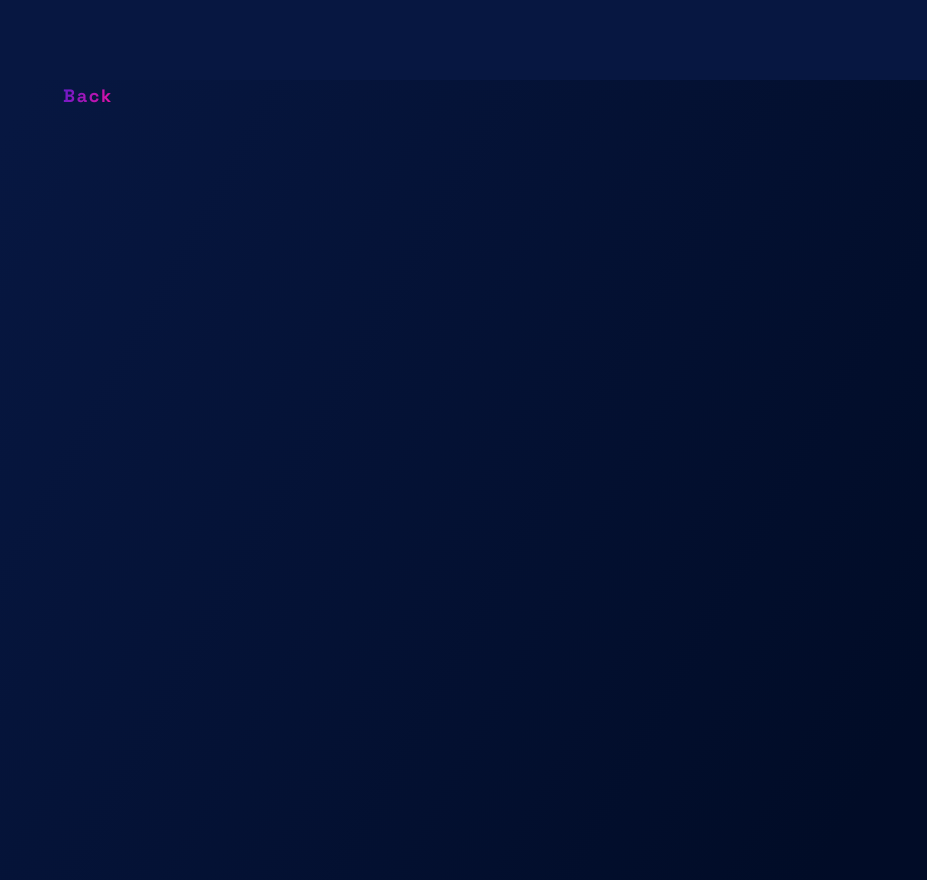
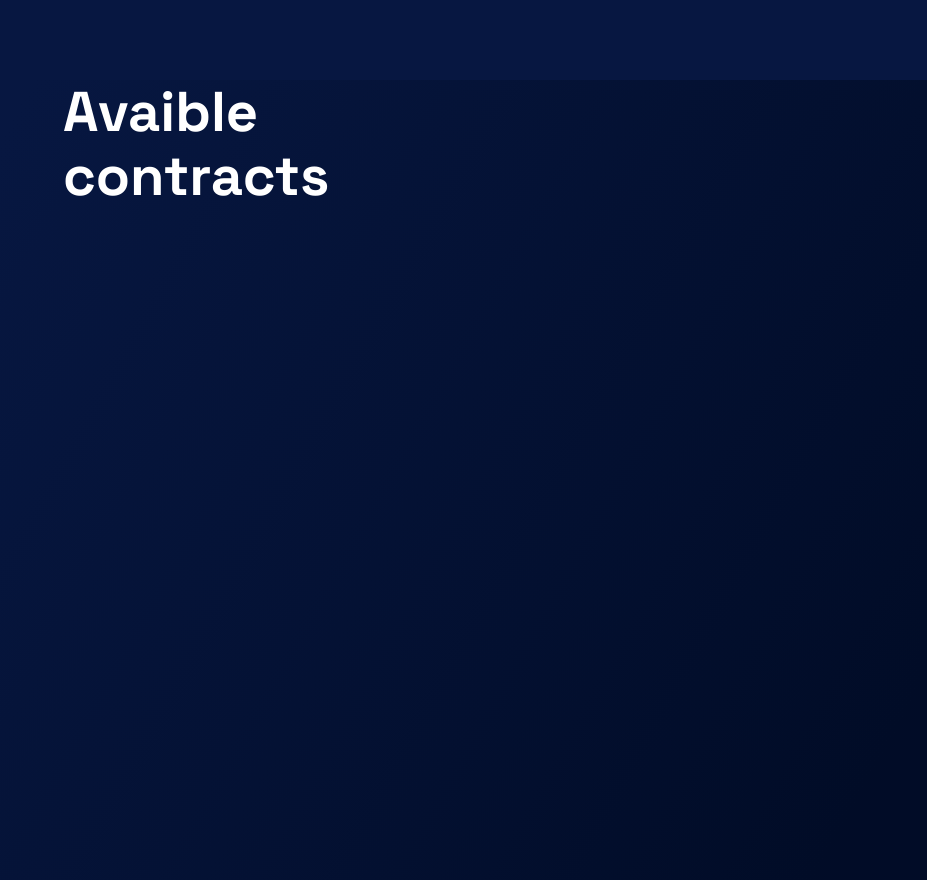
Before and after one commit to atomiklabs/deploycontracts.io, a Next.js app: page / in a window 1280 px wide. Shown: the whole page, without its empty margins (353-1280 px from the left). Built offline with nearby package versions, Linux system fonts and the light colour scheme.

Commit message:
add h2 heading

```diff
--- /dev/null
+++ b/components/H2.tsx
@@ -0,0 +1,7 @@
+export default function H2({ children }: { children: any }) {
+  return (
+    <h2 className='text-[40px] leading-[48px] md:text-[56px] md:leading-[64px] text-white font-space-grotesk font-bold'>
+      {children}
+    </h2>
+  )
+}
--- a/pages/index.tsx
+++ b/pages/index.tsx
@@ -1,10 +1,10 @@
-import LinkButton from '@/components/buttons/LinkButton'
+import H2 from '@/components/H2'
 
 export default function Example() {
   return (
     <div className='max-w-md mx-auto my-20'>
       <main>
-        <LinkButton href='/'>Back</LinkButton>
+        <H2>Avaible contracts</H2>
       </main>
     </div>
   )
```
